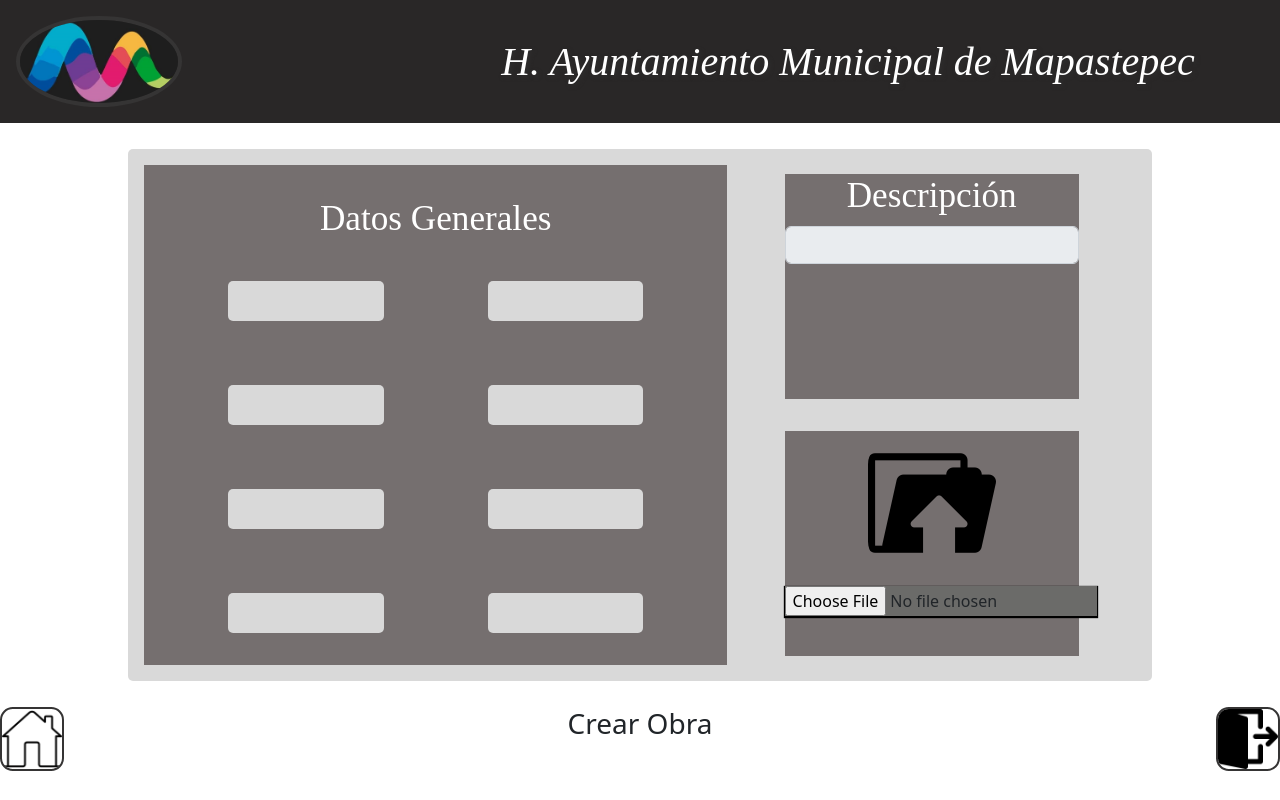
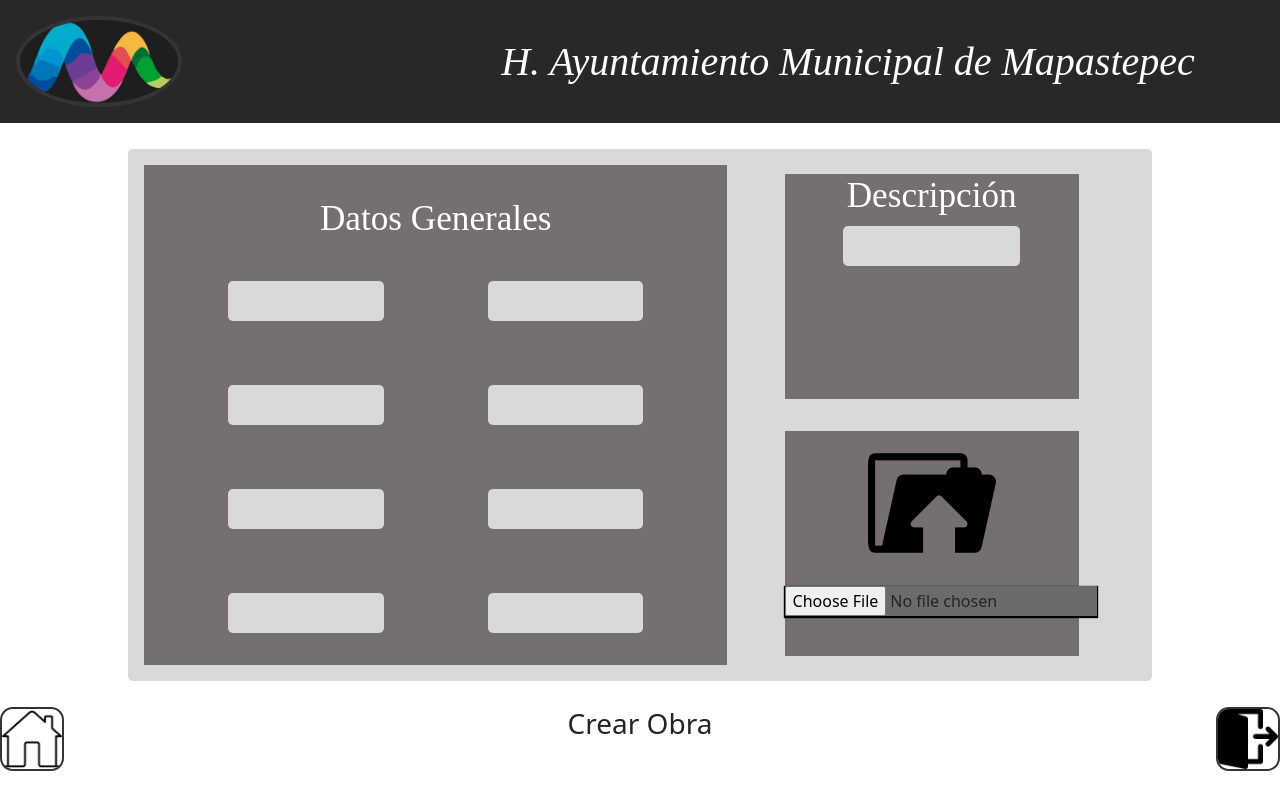
Before and after one commit to HexagonalSole1/ProyectoIntegrador, a React (Create React App) app: page /CREAROBRA in a window 1280 px wide. Built offline with nearby package versions, Linux system fonts and the light colour scheme; no server answers; what @react-pdf/renderer would draw is missing.

Commit message:
Avance2.0

```diff
--- a/src/components/CrearobraForm.jsx
+++ b/src/components/CrearobraForm.jsx
@@ -4,22 +4,7 @@ import FILEUPLOAD from "../components/FileUpload";
 import axios from 'axios';
 
 function CrearObraForm() {
-  const [inputValue, setInputValue] = useState('');
 
-  useEffect(() => {
-    obtenerInfo();
-  }, []);
-
-  const obtenerInfo = () => {
-    axios.get('http://localhost:3003/personal')
-      .then(function (response) {
-        const apiData = response.data;
-        setInputValue(apiData);
-      })
-      .catch(function (error) {
-        console.log(error);
-      });
-  }
 
   return (
     <div className={style.DivForm}>
@@ -45,14 +30,10 @@ function CrearObraForm() {
       <div className={style.DivFormDerecha}>
         <div className={style.DivDescripcion}>
           <h2 className={style.subtitle2}>Descripción</h2>
+          <center>
+          <input type="text" className={style.inputforms} />
+          </center>
 
-          <input
-            type="text"
-            id="inputDisabledEx2"
-            className="form-control"
-            disabled
-            value={inputValue || ''}
-          />
         </div>
         <div className={style.DivUpload}>
           <FILEUPLOAD />
```
